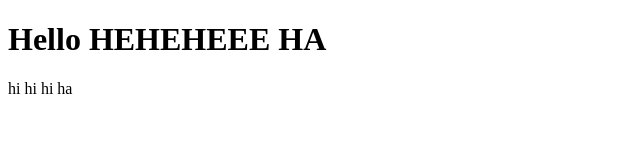
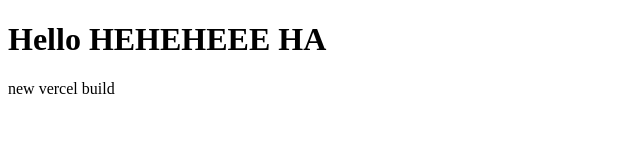
Before and after one commit to Guigzouz/mds-devops, a plain HTML site: page index.html in a window 1280 px wide. Shown: the full height of the page, 0-640 px from the left. Drawn offline with Linux system fonts and the light colour scheme.

Commit message:
new vercel build

```diff
--- a/index.html
+++ b/index.html
@@ -8,6 +8,6 @@
   </head>
   <body>
     <h1>Hello HEHEHEEE HA</h1>
-    <p>hi hi hi ha</p>
+    <p>new vercel build</p>
   </body>
 </html>
```
